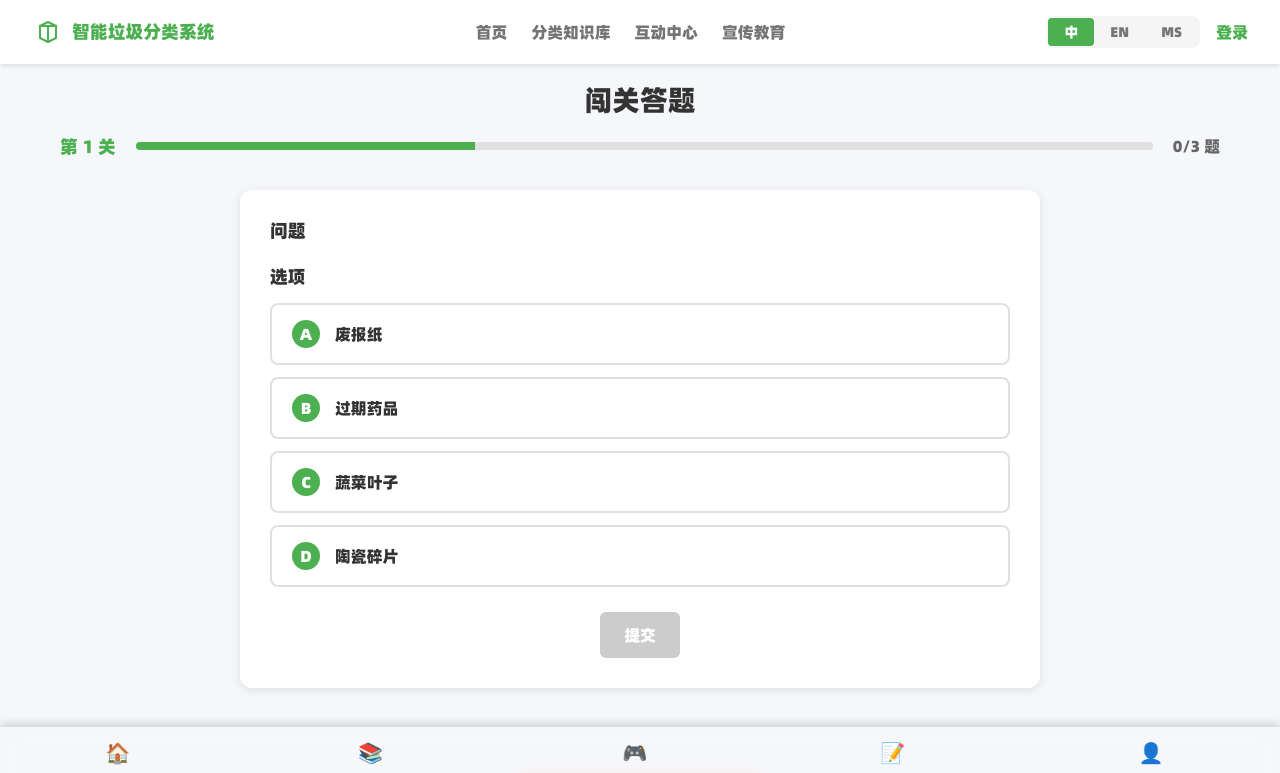
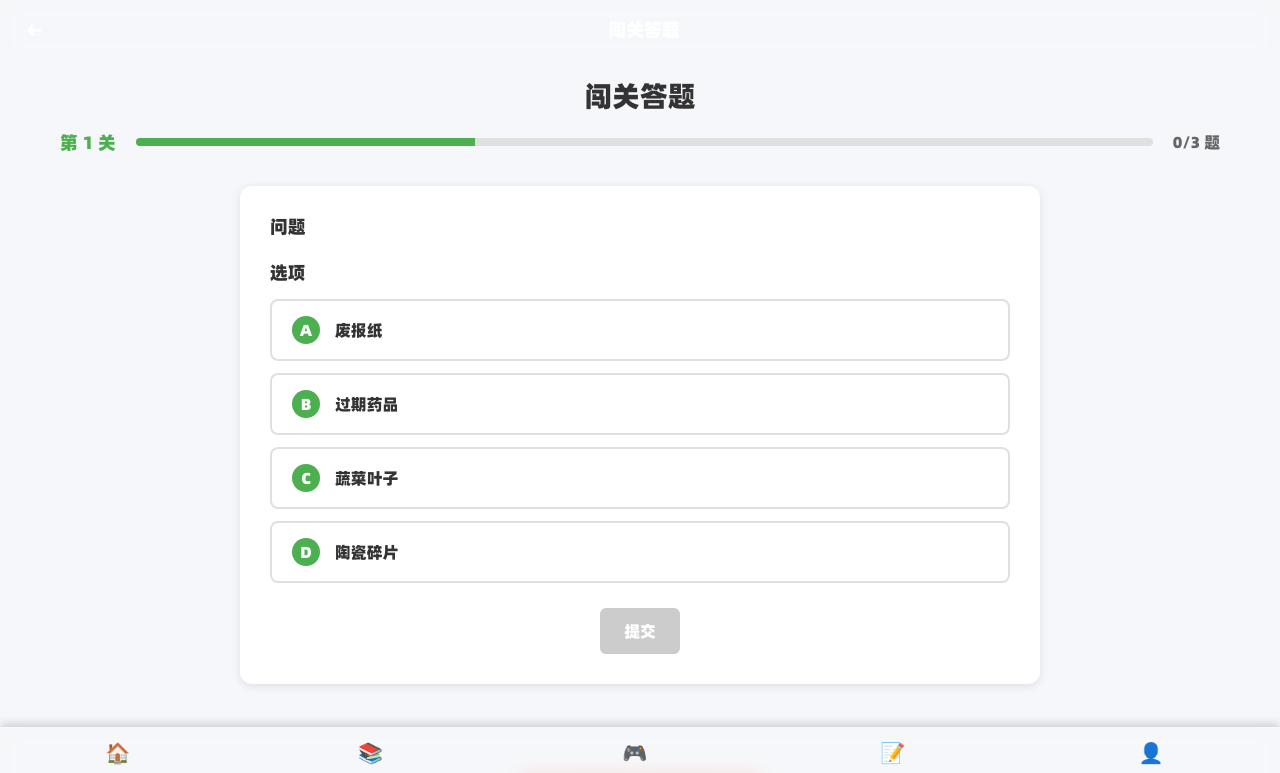
Before and after one commit to wensenhh/Smart_Waste_Classify, a Vue app in the folder frontend/: page /challenge-question in a window 1280 px wide. Shown: the top 773 px of the page. Built offline with nearby package versions, Linux system fonts and the light colour scheme.

Commit message:
【优化】互动中心 - 每日一题，垃圾挑战，社区分享，环保活动 - 使用header组件

```diff
--- a/frontend/src/views/ChallengeQuestion.vue
+++ b/frontend/src/views/ChallengeQuestion.vue
@@ -1,6 +1,7 @@
 <template>
   <div class="challenge-question-container">
-    <NavBar />
+    <!-- 使用Header组件的默认模式 -->
+    <Header mode="default" :title="$t('question.challengeTitle')" />
     <main class="challenge-main">
       <!-- 页面标题和关卡信息 -->
       <div class="challenge-header">
--- a/frontend/src/views/CommunityShare.vue
+++ b/frontend/src/views/CommunityShare.vue
@@ -1,6 +1,7 @@
 <template>
   <div class="community-share-container">
-    <NavBar />
+    <!-- 使用Header组件的默认模式 -->
+    <Header mode="default" :title="$t('community.title')" />
     <main class="community-main">
       <!-- 页面标题 -->
       <div class="community-header">
--- a/frontend/src/views/DailyQuestion.vue
+++ b/frontend/src/views/DailyQuestion.vue
@@ -1,6 +1,7 @@
 <template>
   <div class="daily-question-container">
-    <NavBar />
+    <!-- 使用Header组件的默认模式 -->
+    <Header mode="default" :title="$t('question.questionTitle')" />
     <main class="question-main">
       <!-- 页面标题 -->
       <div class="question-header">
--- a/frontend/src/views/GreenActivities.vue
+++ b/frontend/src/views/GreenActivities.vue
@@ -1,6 +1,7 @@
 <template>
   <div class="green-activities-container">
-    <NavBar />
+    <!-- 使用Header组件的默认模式 -->
+    <Header mode="default" :title="$t('activities.title')" />
     <main class="activities-main">
       <!-- 页面标题 -->
       <div class="activities-header">
```
